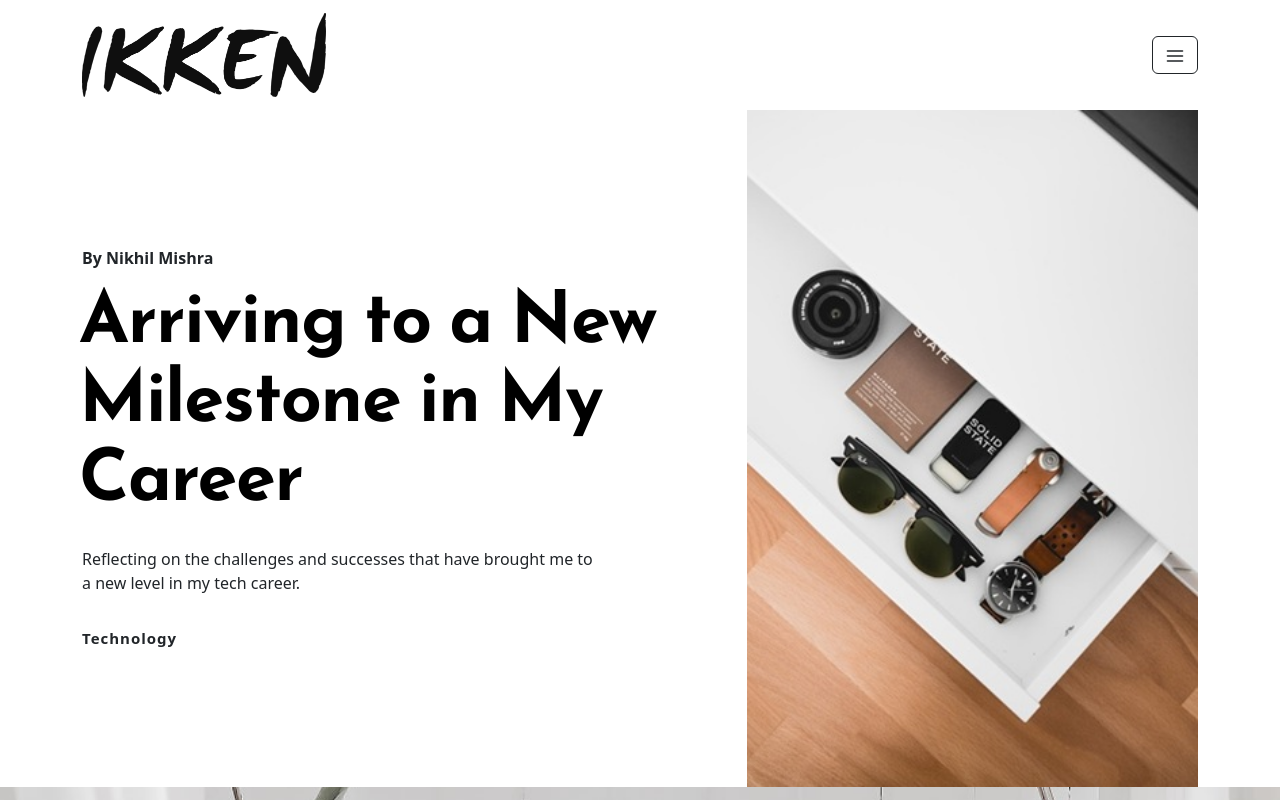
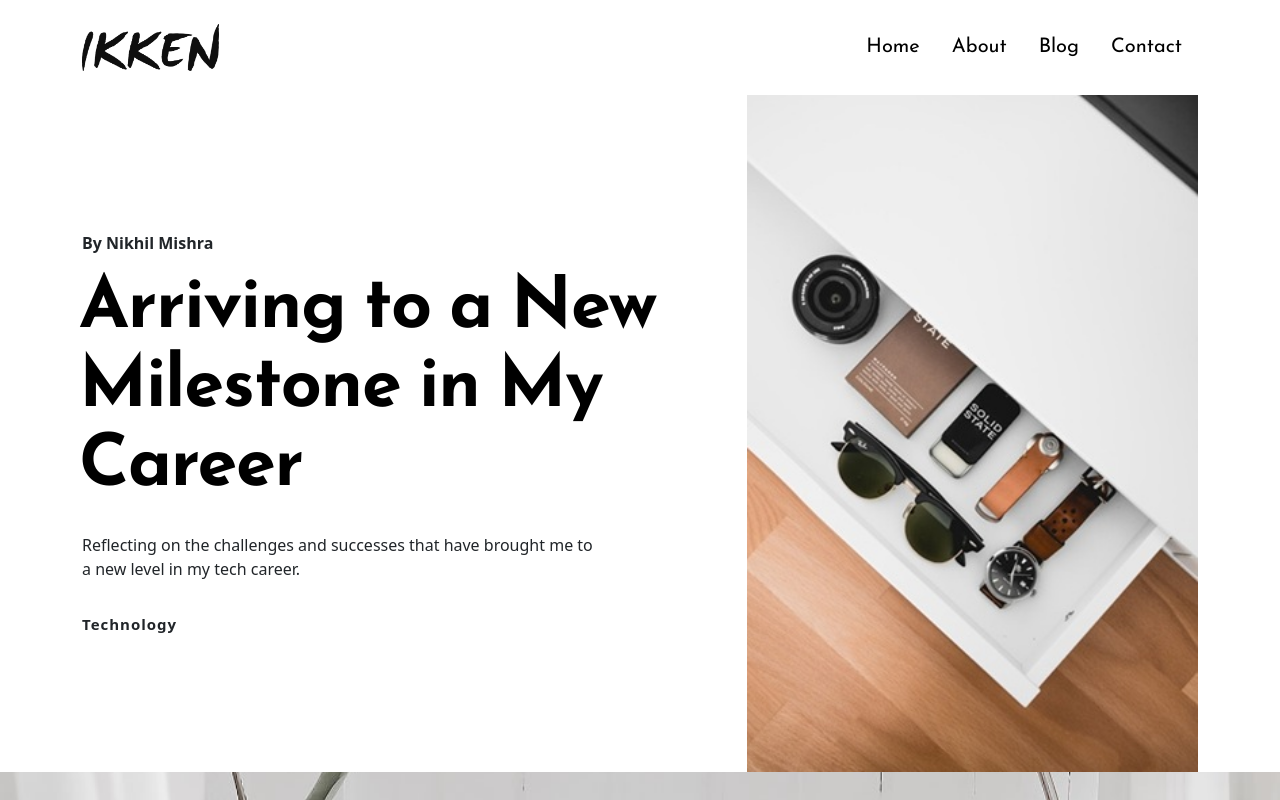
Before and after one commit to nikhil7476/ikken, a Next.js app: page / in a window 1280 px wide. Shown: the top 800 px of the page. Built offline with nearby package versions, Linux system fonts and the light colour scheme.

Commit message:
modified:   src/components/Header.js 	modified:   src/pages/index.js 	modified:   src/styles/globals.css

```diff
--- a/src/components/Header.js
+++ b/src/components/Header.js
@@ -1,48 +1,54 @@
 import Image from "next/image";
-import React, { useState } from "react";
-import { Navbar, Nav, Offcanvas, Container, Button } from "react-bootstrap";
-import { FiMenu } from "react-icons/fi";
+import Link from "next/link";
+import React from "react";
+import { Nav, Container, Row, Col } from "react-bootstrap";
+import styles from "@/styles/Header.module.css";
 
 const Header = () => {
-  const [show, setShow] = useState(false);
-
   return (
     <>
-      <Navbar expand={false}>
-        <Container>
-          <Navbar.Brand href="/">
+      <div className={styles.hdr}>
+        <Container className="pt-4 pb-4">
+          <Row>
+            <Col xl={6} lg={6} md={6} sm={6} xs={6}>
+              <Link href="/" title="Ikken" className="global-underline">
                 <Image
                   src="/ikken-logo.webp"
                   alt="Ikken-Logo"
-              title="Ikken_Logo"
+                  title="Ikken"
                   width={975}
                   height={334}
                   style={{ width: "25%", height: "auto" }}
                 />
-          </Navbar.Brand>
-          <Button variant="outline-dark" onClick={() => setShow(true)}>
-            <FiMenu size={20} />
-          </Button>
+              </Link>
+            </Col>
+            <Col xl={6} lg={6} md={6} sm={6} xs={6}>
+              <Nav className="justify-content-end" activeKey="/home">
+                <Nav.Item>
+                  <Nav.Link href="/" title="Home">
+                    Home
+                  </Nav.Link>
+                </Nav.Item>
+                <Nav.Item>
+                  <Nav.Link href="/about" title="About">
+                    About
+                  </Nav.Link>
+                </Nav.Item>
+                <Nav.Item>
+                  <Nav.Link href="/blog" title="Blog">
+                    Blog
+                  </Nav.Link>
+                </Nav.Item>
+                <Nav.Item>
+                  <Nav.Link href="/contact" title="Contact">
+                    Contact
+                  </Nav.Link>
+                </Nav.Item>
+              </Nav>
+            </Col>
+          </Row>
         </Container>
-      </Navbar>
-      <Offcanvas
-        show={show}
-        onHide={() => setShow(false)}
-        placement="end"
-        backdrop
-      >
-        <Offcanvas.Header closeButton>
-          <Offcanvas.Title>Menu</Offcanvas.Title>
-        </Offcanvas.Header>
-        <Offcanvas.Body>
-          <Nav className="flex-column">
-            <Nav.Link href="#home">Home</Nav.Link>
-            <Nav.Link href="#about">About</Nav.Link>
-            <Nav.Link href="#services">Services</Nav.Link>
-            <Nav.Link href="#contact">Contact</Nav.Link>
-          </Nav>
-        </Offcanvas.Body>
-      </Offcanvas>
+      </div>
     </>
   );
 };
--- a/src/pages/index.js
+++ b/src/pages/index.js
@@ -48,7 +48,10 @@ export default function Home() {
                   alt={latestPost.title}
                   width={latestPost.imageWidth}
                   height={latestPost.imageHeight}
-                  style={{ width: "100%", height: "auto" }}
+                  style={{
+                    width: "100%",
+                    height: "auto",
+                  }}
                 />
               </Col>
             </Row>
--- a/src/styles/globals.css
+++ b/src/styles/globals.css
@@ -71,3 +71,17 @@ h1, h2, h3, h4, h5, h6 {
   width: 100%;
   padding: 20px 0 0;
 }
+
+
+
+/*Header CSS*/
+.nav-link {
+  font-family: var(--font-josefin-sans) !important;
+  font-size: 20px !important;
+  transition: background-size 0.6s ease-out !important;
+  background: linear-gradient(#ff6dc4, #ff6dc4) no-repeat left 87% / 0 10% !important;
+}
+
+.nav-link:hover {
+  background-size: 100% 10% !important;
+}
```
Lines whose indentation alone changed are shown as unchanged.
